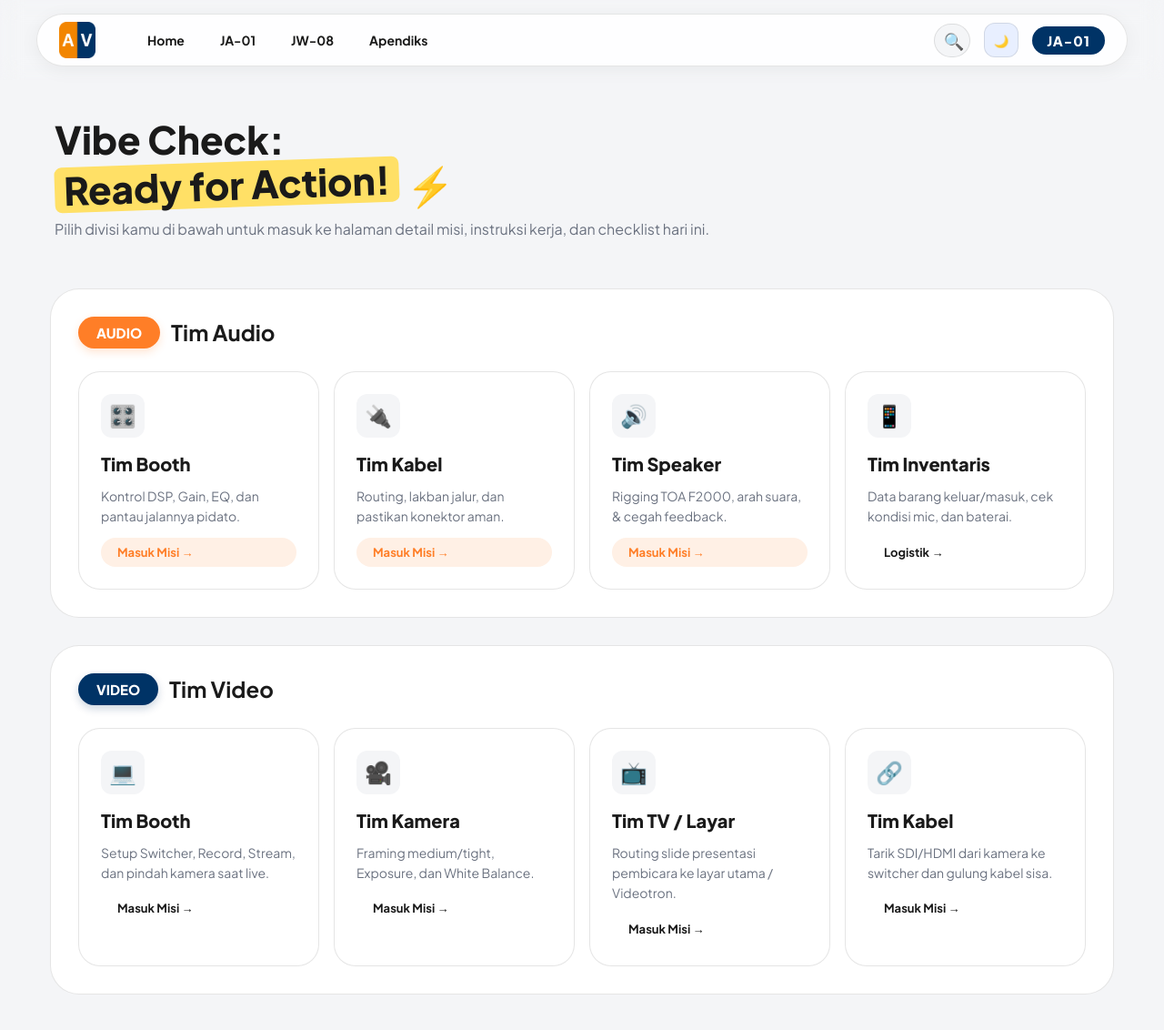
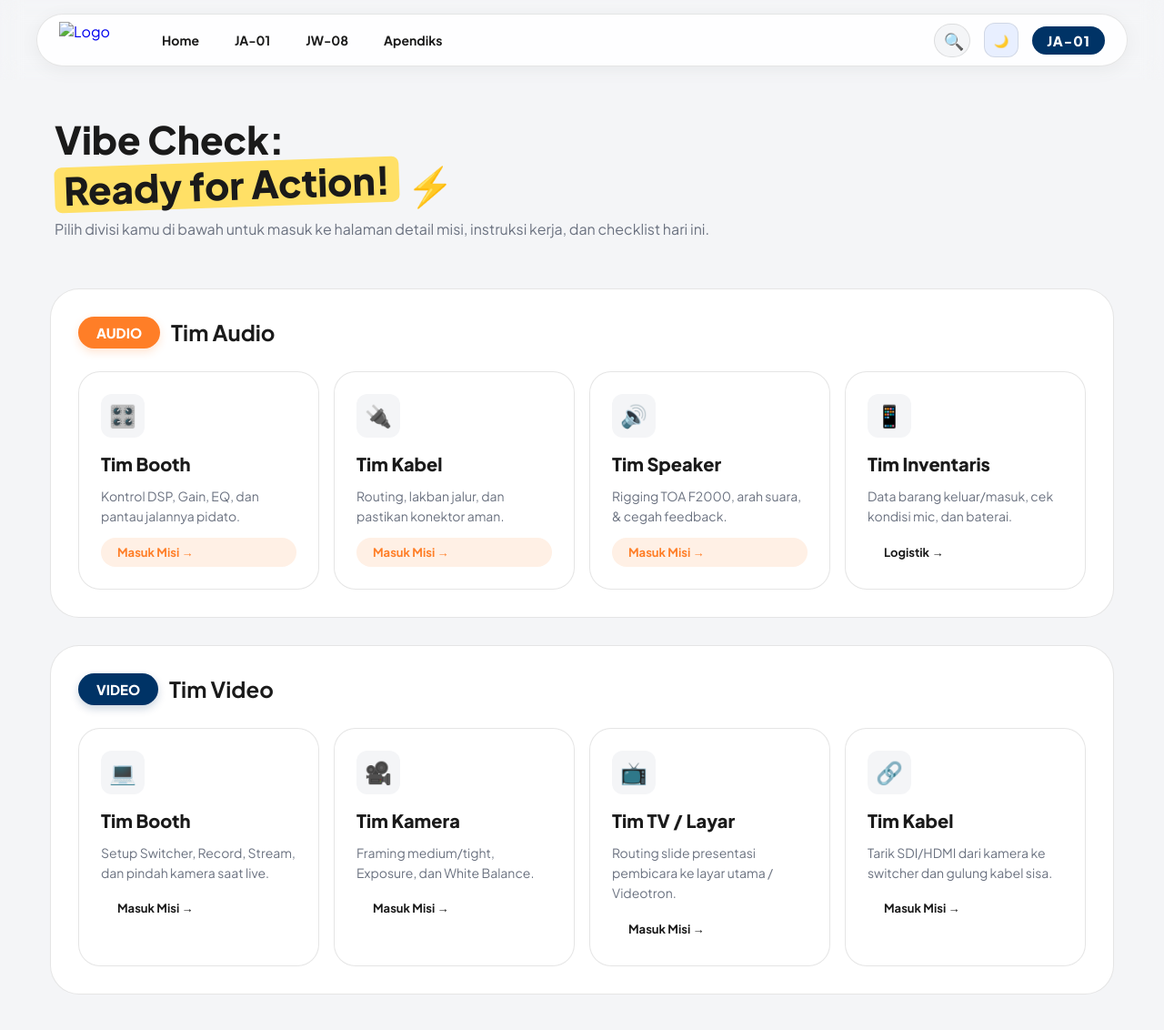
Before and after one commit to av-smg/technicalguidelines, a Jekyll site: the page built from ja-01/index.html, in a window 1280 px wide and 1218 px high. Shown: the top 1132 px of the window at 91% size. Built offline with Jekyll 4.4.1, drawn with Linux system fonts in a browser that asks for light colours.

Commit message:
Update navbar.html

```diff
--- a/_includes/navbar.html
+++ b/_includes/navbar.html
@@ -4,14 +4,14 @@
             <button class="hamburger" id="menu-open-btn">
                 <span></span><span></span><span></span>
             </button>
-            <a href="/" class="logo-link">
-                <img src="/assets/image_94faf8.png" alt="Logo" class="main-logo">
+            <a href="\" class="logo-link">
+                <img src="assets/image_94faf8.png" alt="Logo" class="main-logo">
                 <span class="site-tagline">Technical Guidelines</span>
             </a>
             <nav class="nav-menu" id="side-menu-drawer">
                 <button class="menu-close" id="menu-close-btn">&times;</button>
                 <div class="menu-content-top">
-                    <a href="/" class="nav-link">Home</a>
+                    <a href="\" class="nav-link">Home</a>
                     <a href="/ja-01/" class="nav-link">JA-01</a>
                     <a href="/jw-08/" class="nav-link">JW-08</a>
                     <a href="/apendiks/" class="nav-link">Apendiks</a>
```
